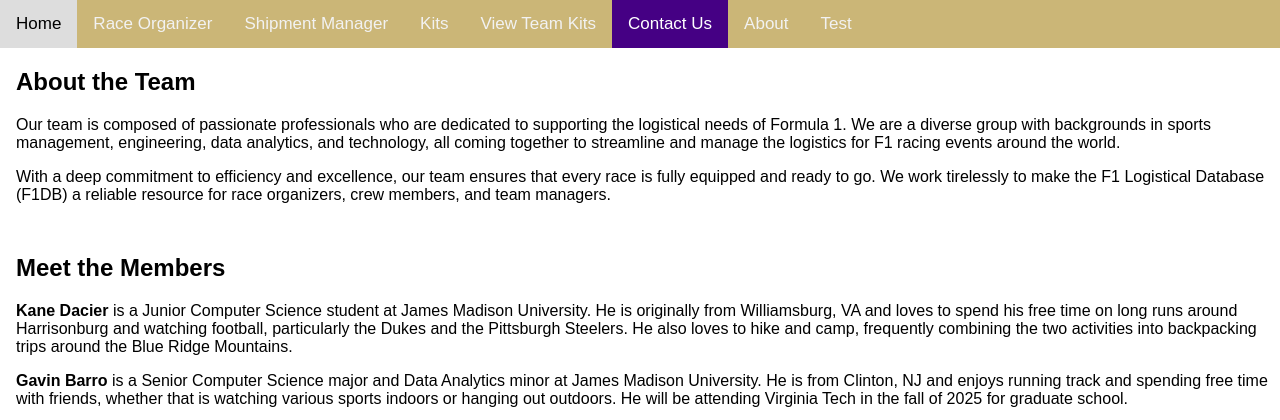
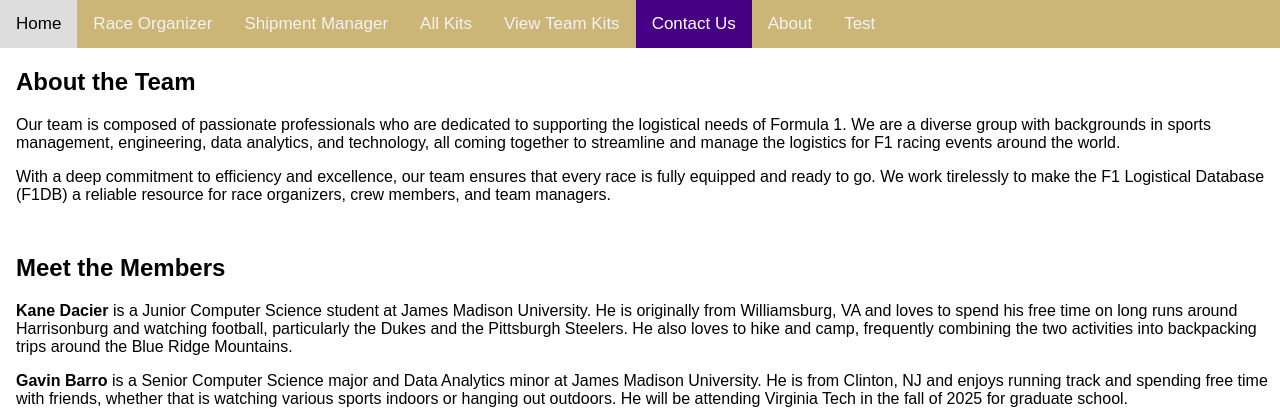
Before and after one commit to gavin-barro/DataRacers, a Flask app: page /contact in a window 1280 px wide. Shown: the top 420 px of the page. Run offline with Flask 3, Linux system fonts and the light colour scheme.

Commit message:
more formatting fixes

```diff
--- a/webapp/templates/contact.jinja
+++ b/webapp/templates/contact.jinja
@@ -43,7 +43,7 @@
   <a href="/">Home</a>
   <a href="/raceorganizer">Race Organizer</a>
   <a href="/race_crew">Shipment Manager</a>
-  <a href="/kit">Kits</a>
+  <a href="/kit">All Kits</a>
   <a href="/select_team_kits">View Team Kits</a>
   <a href="/contact" class="active">Contact Us</a>
   <a href="/about">About</a>
```
